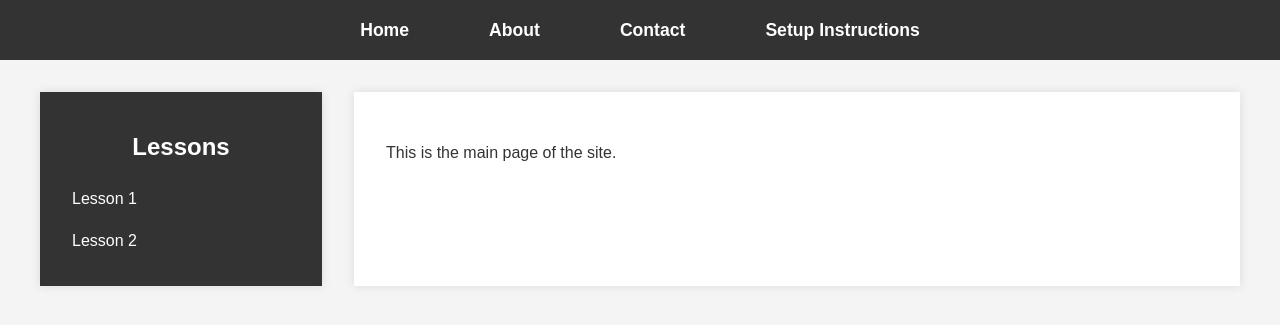
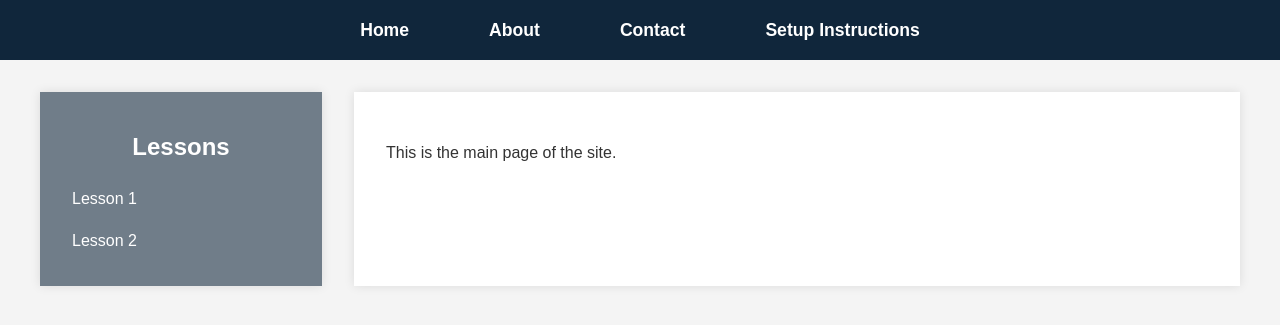
Before and after one commit to ATayls/Python-Data-Gathering-24, a Jekyll site: the page built from index.md, in a window 1280 px wide. Shown: the top 325 px of the page. Built offline with Jekyll 4.4.1, drawn with Linux system fonts in a browser that asks for light colours.

Commit message:
Update colours

```diff
--- a/assets/styles.css
+++ b/assets/styles.css
@@ -8,7 +8,7 @@ body {
 }
 
 header {
-  background: #333;
+  background: #10263B;
   color: #fff;
   padding: 1rem 0;
 }
@@ -36,7 +36,7 @@ nav ul li a {
 }
 
 nav ul li a:hover {
-  background-color: #575757; /* Background change on hover */
+  background-color: #CFD4D8; /* Background change on hover */
   color: #fff;
   text-decoration: none; /* No underline on hover */
 }
@@ -50,7 +50,7 @@ nav ul li a:hover {
 
 .sidebar {
   width: 250px;
-  background: #333;
+  background: #707D89;
   color: #fff;
   padding: 1rem;
   margin-right: 2rem;
@@ -81,7 +81,7 @@ nav ul li a:hover {
 }
 
 .sidebar ul li a:hover {
-  background-color: #575757; /* Background change on hover */
+  background-color: #CFD4D8; /* Background change on hover */
   color: #fff;
   text-decoration: none; /* No underline on hover */
 }
```
